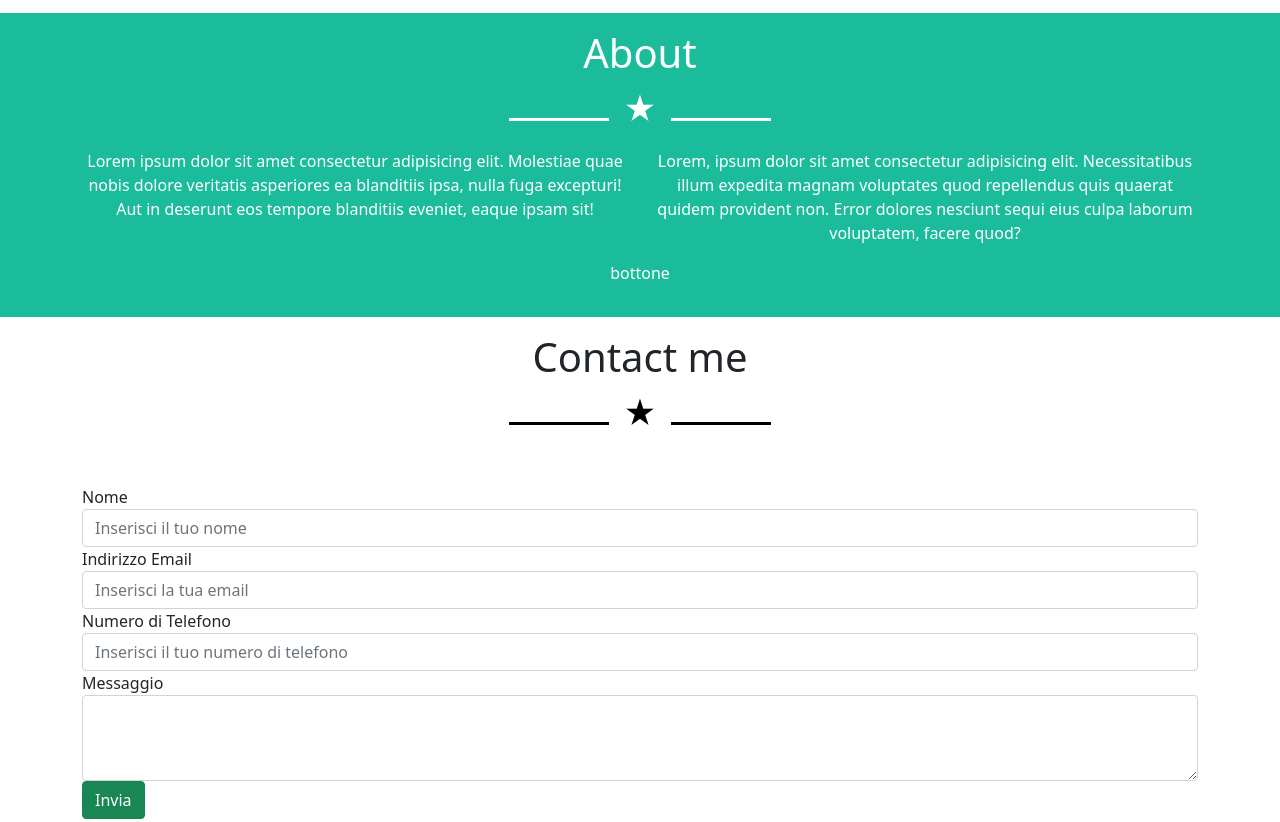
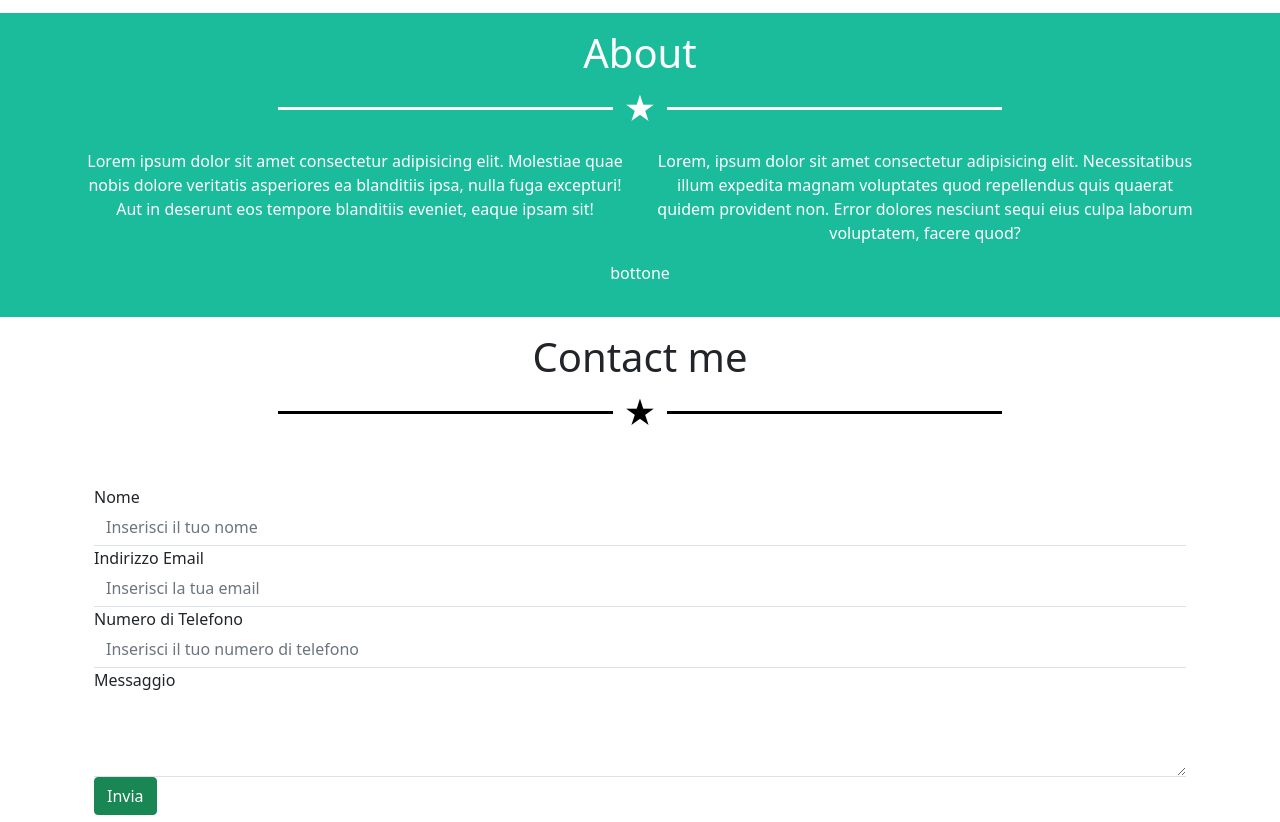
Before and after one commit to CosimoPetrarca/html-css-bootstrap-freelancer, a plain HTML site: page index.html in a window 1280 px wide. Shown: the part 1439-2261 px from the top of the page. Drawn offline with nearby package versions, Linux system fonts and the light colour scheme.

Commit message:
modifice form e barra separatrice

```diff
--- a/css/style.css
+++ b/css/style.css
@@ -39,16 +39,22 @@
 
 .ms-separation {
     color: var(--ms-text-primary);
+    display: flex;
+    justify-content: center;
+    align-items: center;
 }
 
 .ms-separation2 {
     color: var(--ms-text-secondary);
+    display: flex;
+    justify-content: center;
+    align-items: center;
 }
 
 .line {
     display: inline-block;
     height: 3px;
-    width: 100px;
+    width: 30%;
     background-color: var(--ms-text-primary);
     margin: 0 10px;
 }
@@ -56,7 +62,7 @@
 .line2 {
     display: inline-block;
     height: 3px;
-    width: 100px;
+    width: 30%;
     background-color:var(--ms-text-secondary);
     margin: 0 10px;
 }
--- a/index.html
+++ b/index.html
@@ -144,7 +144,7 @@
 
         <!-- 4sezione -->
         <section>
-            <div class="container-xxl py-3">
+            <div class="container py-3">
                 <h1 class="text-center">Contact me</h1>
                 <div class="ms-separation2 text-center">
                     <div class="line2"></div>
@@ -155,20 +155,20 @@
                     <form>
                         <div class="form-group">
                             <label for="nome">Nome</label>
-                            <input type="text" class="form-control" id="nome" placeholder="Inserisci il tuo nome">
+                            <input type="text" class="form-control border-0 border-bottom rounded-0" id="nome" placeholder="Inserisci il tuo nome">
                         </div>
                         <div class="form-group">
                             <label for="email">Indirizzo Email</label>
-                            <input type="email" class="form-control" id="email" placeholder="Inserisci la tua email">
+                            <input type="email" class="form-control border-0 border-bottom rounded-0" id="email" placeholder="Inserisci la tua email">
                         </div>
                         <div class="form-group">
                             <label for="telefono">Numero di Telefono</label>
-                            <input type="tel" class="form-control" id="telefono"
+                            <input type="tel" class="form-control border-0 border-bottom rounded-0" id="telefono"
                                 placeholder="Inserisci il tuo numero di telefono">
                         </div>
                         <div class="form-group">
                             <label for="messaggio">Messaggio</label>
-                            <textarea class="form-control" id="messaggio" rows="3"></textarea>
+                            <textarea class="form-control border-0 border-bottom rounded-0" id="messaggio" rows="3"></textarea>
                         </div>
                         <button type="submit" class="btn btn-success">Invia</button>
                     </form>
```
